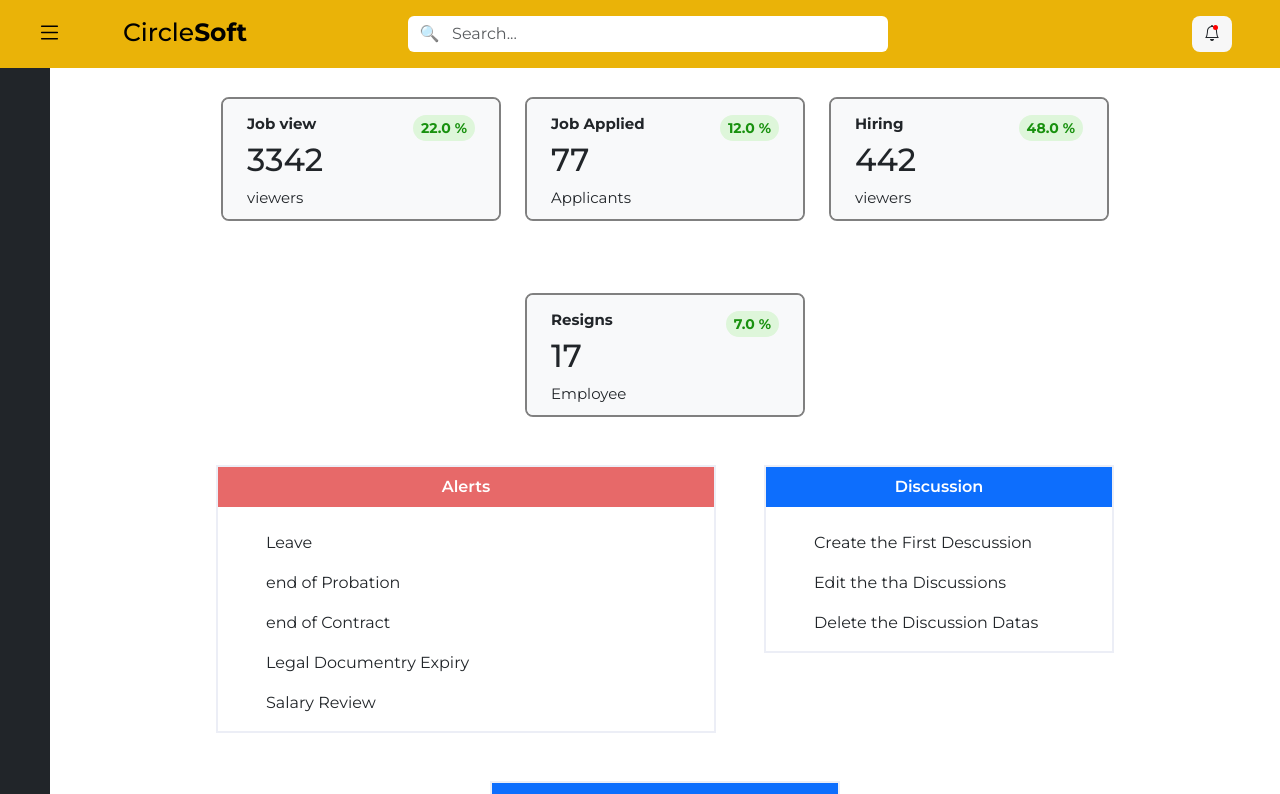
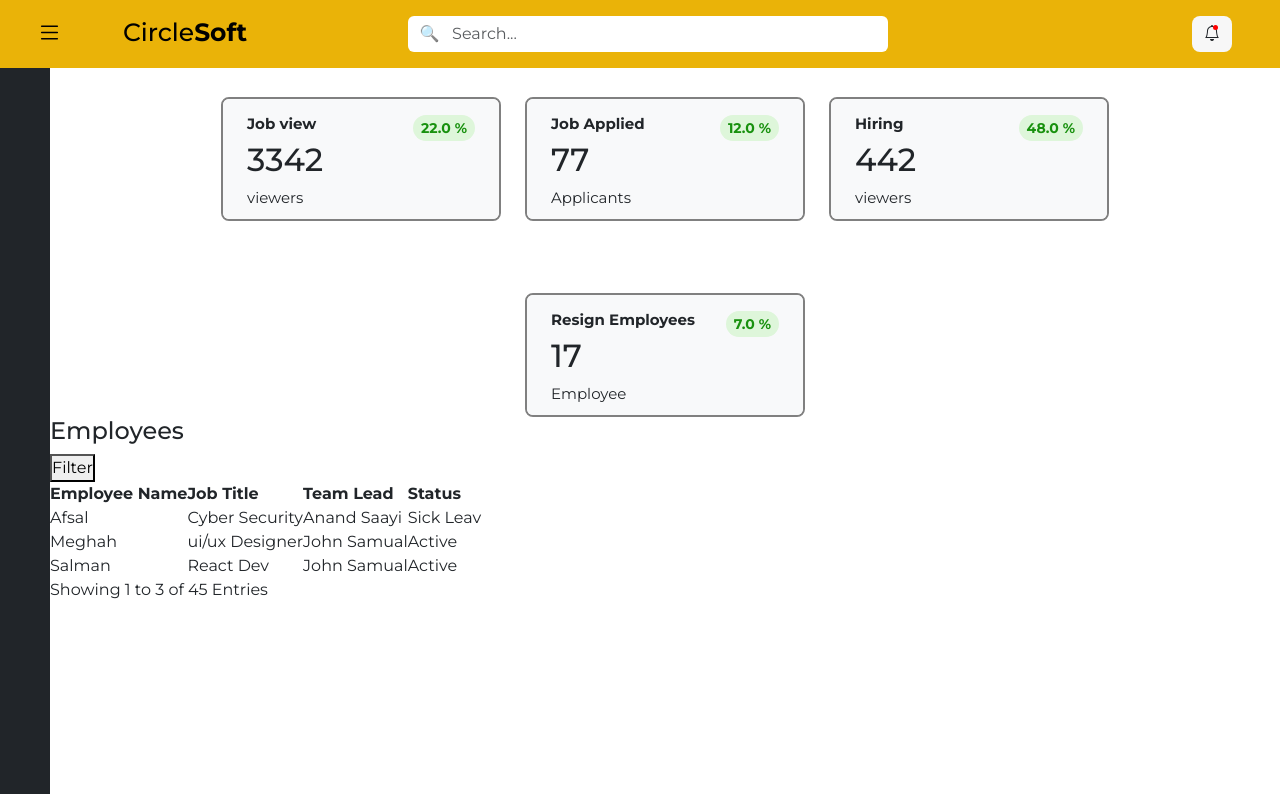
Before and after one commit to sahlct/hrms_Project, a React (Create React App) app: page /home in a window 1280 px wide. Shown: the top 794 px of the page. Built offline with nearby package versions, Linux system fonts and the light colour scheme; some icons are missing.

Commit message:
table created

```diff
--- a/src/components/landingPage/mainCard.jsx
+++ b/src/components/landingPage/mainCard.jsx
@@ -1,9 +1,44 @@
-import React from 'react'
+import React from "react";
 
 export default function MainCard() {
   return (
-    <div className='d-flex justify-content-center align-items-start gap-5 flex-wrap mt-5'>
-        <div style={{width:'500px', border:'2px solid #eceef6'}} className="mainCard_Container">
+    <div>
+      <div className="empContainer">
+        <div className="empHeader"><h4>Employees</h4><button>Filter</button></div>
+        <table>
+          <thead>
+            <tr>
+              <th>Employee Name</th>
+              <th>Job Title</th>
+              <th>Team Lead</th>
+              <th>Status</th>
+            </tr>
+          </thead>
+          <tbody>
+            <tr>
+              <td>Afsal</td>
+              <td>Cyber Security</td>
+              <td>Anand Saayi</td>
+              <td>Sick Leav</td>
+            </tr>
+            <tr>
+              <td>Meghah</td>
+              <td>ui/ux Designer</td>
+              <td>John Samual</td>
+              <td>Active</td>
+            </tr>
+            <tr>
+              <td>Salman</td>
+              <td>React Dev</td>
+              <td>John Samual</td>
+              <td>Active</td>
+            </tr>
+          </tbody>
+        </table>
+        <div className="empFooter">Showing 1 to 3 of 45 Entries</div>
+      </div>
+
+      {/* <div style={{width:'500px', border:'2px solid #eceef6'}} className="mainCard_Container">
             <div style={{color:'white',height:'40px', backgroundColor:'rgb(231 105 105)'}} className="headSection d-flex align-items-center justify-content-center fw-semibold ">Alerts</div>
             <div className="bodySection mt-4 d-flex flex-column align-items-start ps-5 ">
                 <p>Leave </p>
@@ -12,16 +47,16 @@ export default function MainCard() {
                 <p>Legal Documentry Expiry</p>
                 <p>Salary Review</p>
             </div>
-        </div>
-        <div style={{width:'350px', border:'2px solid #eceef6'}} className="mainCard_Container">
+        </div> */}
+      {/* <div style={{width:'350px', border:'2px solid #eceef6'}} className="mainCard_Container">
             <div style={{color:'white',height:'40px'}} className="headSection bg-primary d-flex align-items-center justify-content-center fw-semibold ">Discussion</div>
             <div className="bodySection mt-4 d-flex flex-column align-items-start ps-5 ">
                 <p>Create the First Descussion</p>
                 <p>Edit the tha Discussions</p>
                 <p>Delete the Discussion Datas</p>
             </div>
-        </div>
-        <div style={{width:'350px', border:'2px solid #eceef6'}} className="mainCard_Container">
+        </div> */}
+      {/* <div style={{width:'350px', border:'2px solid #eceef6'}} className="mainCard_Container">
             <div style={{color:'white',height:'40px'}} className="headSection bg-primary d-flex align-items-center justify-content-center fw-semibold ">HR Newses</div>
             <div className="bodySection mt-4 d-flex flex-column align-items-start ps-5 ">
                 <p>Versions</p>
@@ -30,22 +65,7 @@ export default function MainCard() {
                 <p>Quastions & Suggestions</p>
                 <p>Freeware me</p>
             </div>
-        </div>
-        {/* <div style={{width:'500px', border:'2px solid #eceef6'}} className="mainCard_Container">
-            <div style={{color:'white',height:'40px'}} className="headSection bg-primary d-flex align-items-center justify-content-center fw-semibold ">Alerts</div>
-            <div className="bodySection mt-4">
-                <p>first line</p>
-                <p>second line</p>
-            </div>
-        </div> */}
-        {/* <div style={{width:'500px', border:'2px solid #eceef6'}} className="mainCard_Container">
-            <div style={{color:'white',height:'40px'}} className="headSection bg-primary d-flex align-items-center justify-content-center fw-semibold ">Alerts</div>
-            <div className="bodySection mt-4">
-                <p>first line</p>
-                <p>second line</p>
-                <p>third line</p>
-            </div>
         </div> */}
     </div>
-  )
+  );
 }
--- a/src/components/landingPage/smallCard.jsx
+++ b/src/components/landingPage/smallCard.jsx
@@ -37,7 +37,7 @@ export default function SmallCard() {
     <div class="col rounded-3 p-0 overflow-hidden" style={{maxWidth:'280px', minWidth:'250px',border:'2px solid grey'}}>
       <div class="ps-4 pt-3 pe-4 bg-light" style={{height:'120px'}}>
       <div className='d-flex gap-4 justify-content-between '>
-                <h5 style={{fontSize:'15px', fontWeight:'700'}}>Resigns</h5>
+                <h5 style={{fontSize:'15px', fontWeight:'700'}}>Resign Employees</h5>
                 <div style={{backgroundColor:'#def6da', color:'#18910e', fontWeight:'700', fontSize:'14px'}} className='percentage ps-2 pe-2 rounded-4 d-flex align-items-center '>7.0 %</div>
             </div>
             <h2>17</h2>
```
